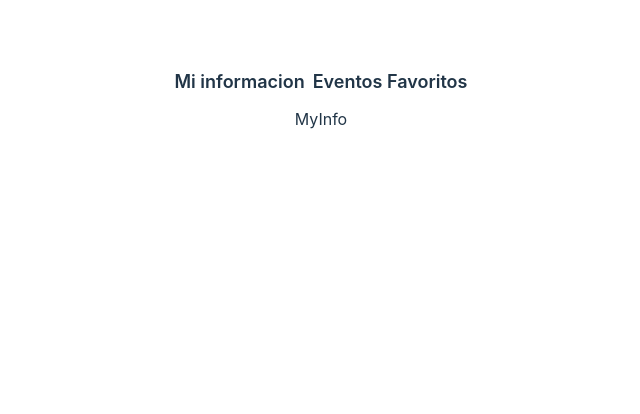
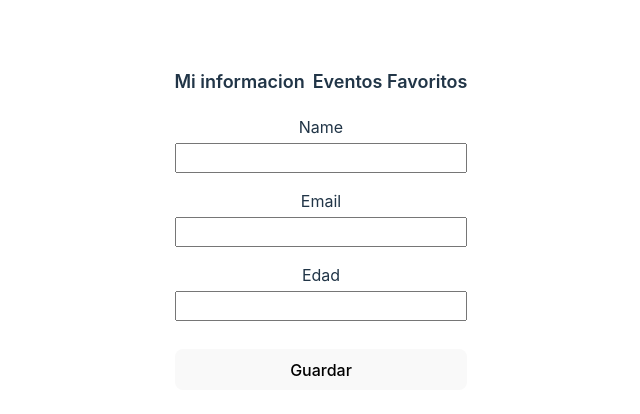
Before and after one commit to cristiandcode/Boleteria-React, a React (Vite) app: page /profile/my-info in a window 1280 px wide. Shown: the top 414 px of the page, without its empty margins (319-959 px from the left). Built offline with nearby package versions, Linux system fonts and the light colour scheme.

Commit message:
Agregue el formulario my-info

```diff
--- /dev/null
+++ b/src/pages/Profile/components/MyInfo/MyInfo.module.css
@@ -0,0 +1,27 @@
+.form{
+    display: flex;
+    flex-direction: column;
+    align-items: center;
+    justify-content: center;
+}
+
+.label{
+    font-size: 16px;
+    display: flex;
+    flex-direction: column;
+    margin: 8px 0;
+    justify-content: center;
+    align-items: center;
+}
+
+.input{
+    font-size: 16px;
+    width: 280px;
+    padding: 4px;
+    margin-top: 4px;
+}
+
+.submitButton{
+    width: 292px;
+    margin-top: 20px;
+}
--- a/src/pages/Profile/components/MyInfo/index.jsx
+++ b/src/pages/Profile/components/MyInfo/index.jsx
@@ -1,8 +1,50 @@
+import { useForm } from "react-hook-form";
+import styles from './Myinfo.module.css'
+import { useEffect } from "react";
+
+const USER_DATA = 'userData'
+
 const MyInfo = () =>{
+    const {handleSubmit, register, setValue } = useForm();
+
+    useEffect(()=>{
+        try{
+            const userData = JSON.parse(localStorage.getItem(USER_DATA)) || {};
+            setValue('name', userData?.name);
+            setValue('edad', userData?.edad);
+            setValue('email', userData?.email);
+        }catch (error){
+            console.log(error)
+        }
+    },[])
+
+    const handleFormSubmit = (data) =>{
+        try{
+         localStorage.setItem( USER_DATA ,JSON.stringify(data))
+            alert('Usuario actualizado')
+        } catch (error){
+            alert('Ha ocurrido un error')
+        }
+
+    }
+
+
     return(
-        <div>
-            MyInfo
-        </div>
+        <form onSubmit={handleSubmit(handleFormSubmit)} className={styles.form}>
+            <label className={styles.label}>
+                Name
+                <input {...register('name', {required: true, minLength: 1, maxLength: 120})} className={styles.input}/>
+            </label>
+            <label className={styles.label}>
+                Email
+                <input {...register('email', {required: true, minLength: 1, maxLength: 200})} className={styles.input}/>
+            </label>
+            <label className={styles.label}>
+                Edad
+                <input {...register('age', {required: true, min: 1, max: 120, valueAsNumber: true})} className={styles.input} type="number"/>
+            </label>
+            <button type="submit" className={styles.submitButton}>Guardar</button>
+        </form>
     )
 }
 export default MyInfo;
```
